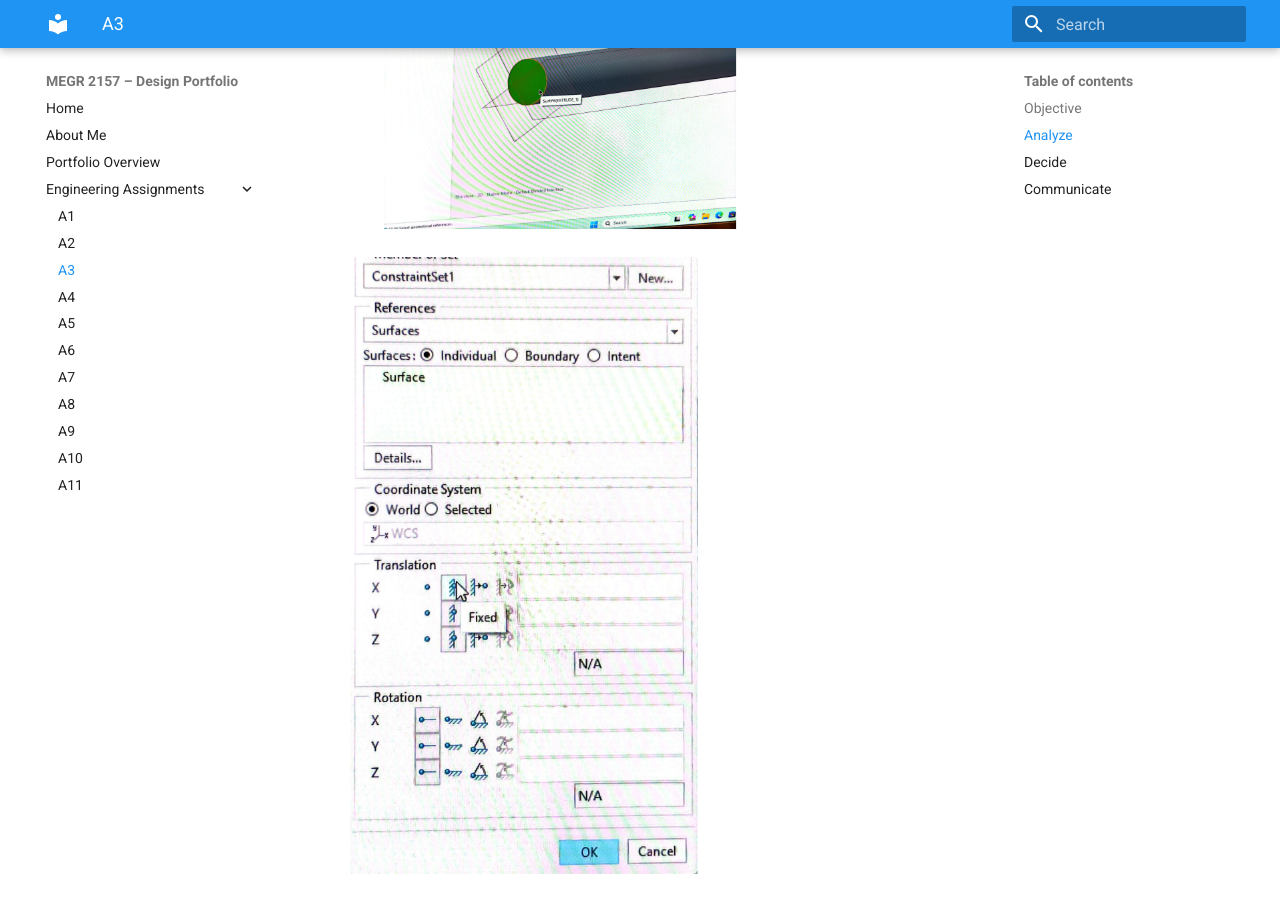
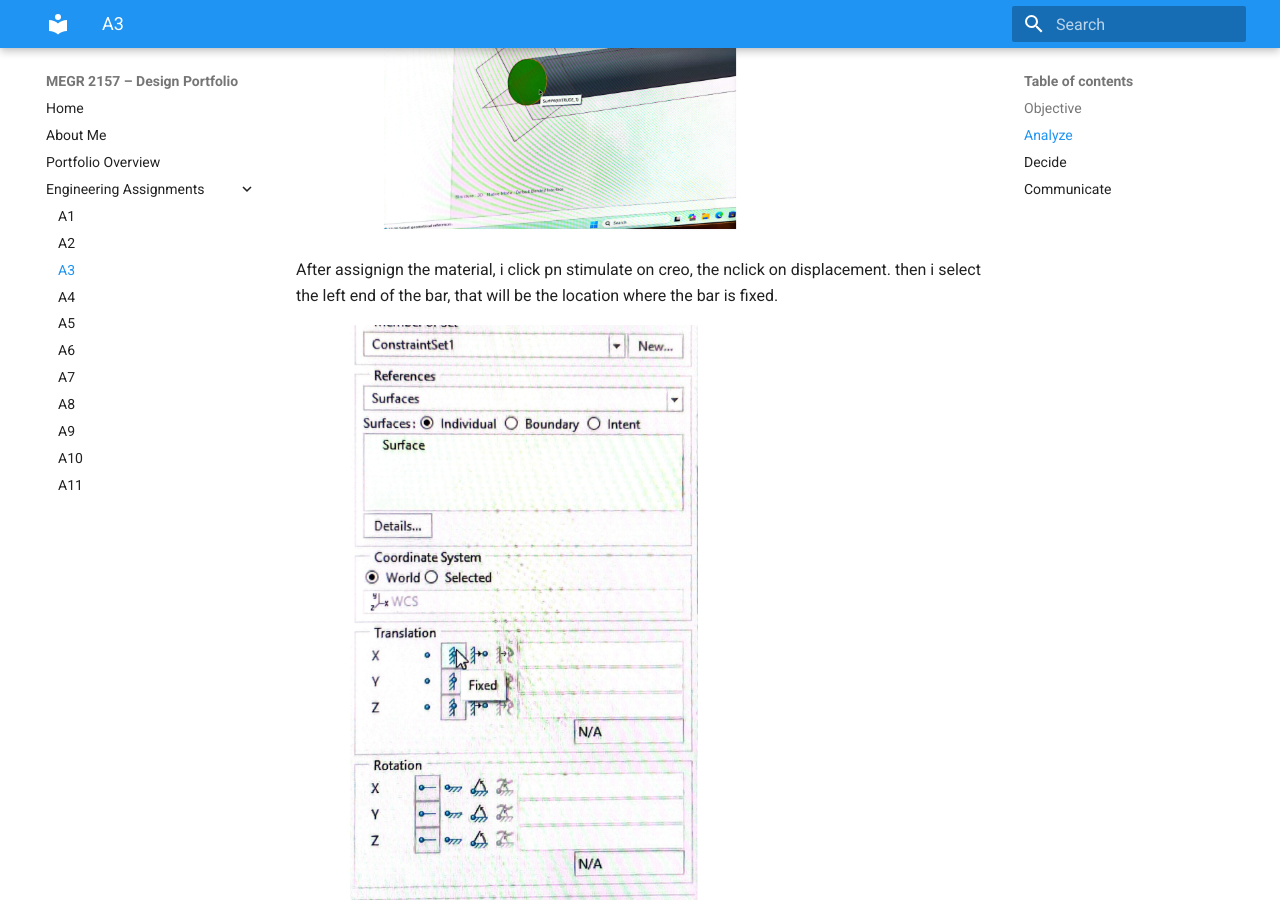
Before and after one commit to ncenatus/design-project-portfolio, an MkDocs documentation site: the page built from docs/assignments/A03/index.md, in a window 1280 px wide and 900 px high, scrolled down 2857 px. Built offline with MkDocs 1.6.1 and Material for MkDocs 9.7.7, drawn with Linux system fonts in a browser that asks for light colours.

Commit message:
Update index.md

```diff
--- a/docs/assignments/A03/index.md
+++ b/docs/assignments/A03/index.md
@@ -16,6 +16,8 @@ Then i enter my parameter values on Creo, these are the values that was given fo
 Then i assign the given material from the assigment which is aluminum. I then notice the young's modulus is 70 GPA which i then converted to 10.22*10^6 Psi. Then i compare it with the range that ws given in the assingment 8.5*10^6 < 10.22*10^6 < 11.5*10^6, so it fall in in between it.
 
 ![A3](D.png)
+
+After assignign the material, i click pn stimulate on creo, the nclick on displacement. then i select the left end of the bar, that will be the location where the bar is fixed.
 
 ![A3](F.png)
 
```
